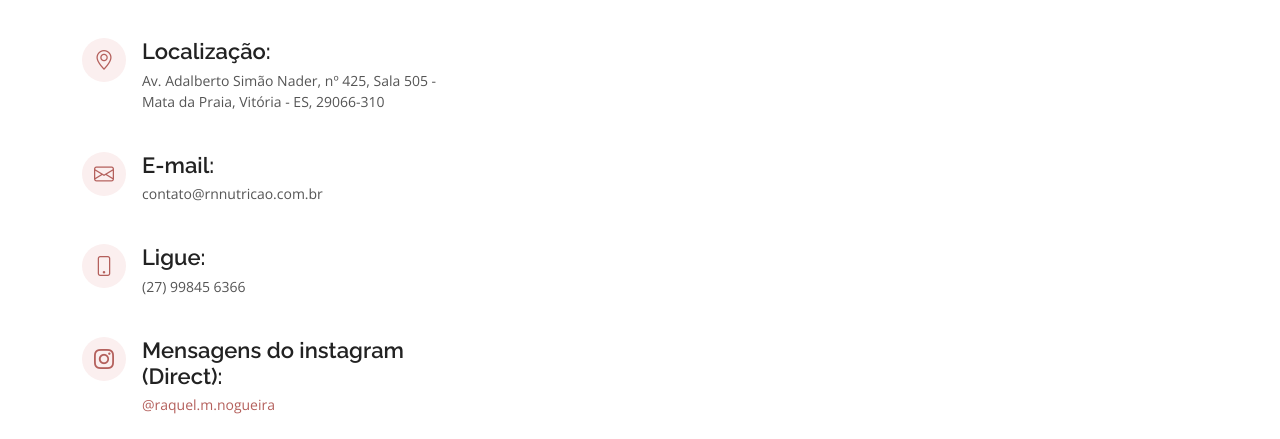
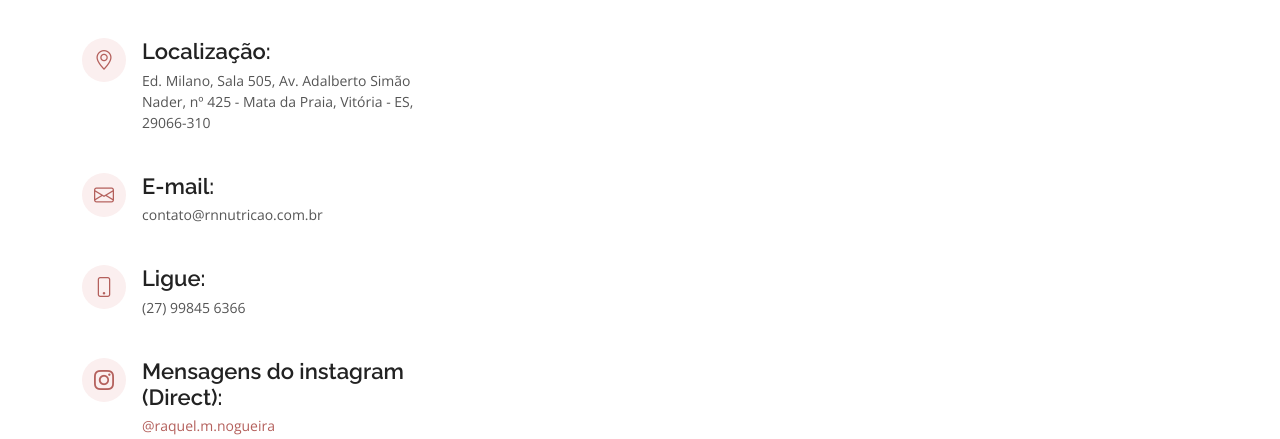
Before and after one commit to alexandrepratti/site, a plain HTML site: page contact.html in a window 1280 px wide. Shown: the part 528-967 px from the top of the page. Drawn offline with nearby package versions, Linux system fonts and the light colour scheme.

Commit message:
Nome condomínio

```diff
--- a/contact.html
+++ b/contact.html
@@ -96,7 +96,7 @@
               <div class="address">
                 <i class="bi bi-geo-alt"></i>
                 <h4>Localização:</h4>
-                <p>Av. Adalberto Simão Nader, nº 425, Sala 505 - Mata da Praia, Vitória - ES, 29066-310</p>
+                <p>Ed. Milano, Sala 505, Av. Adalberto Simão Nader, nº 425 - Mata da Praia, Vitória - ES, 29066-310</p>
               </div>
 
               <div class="email">
```
